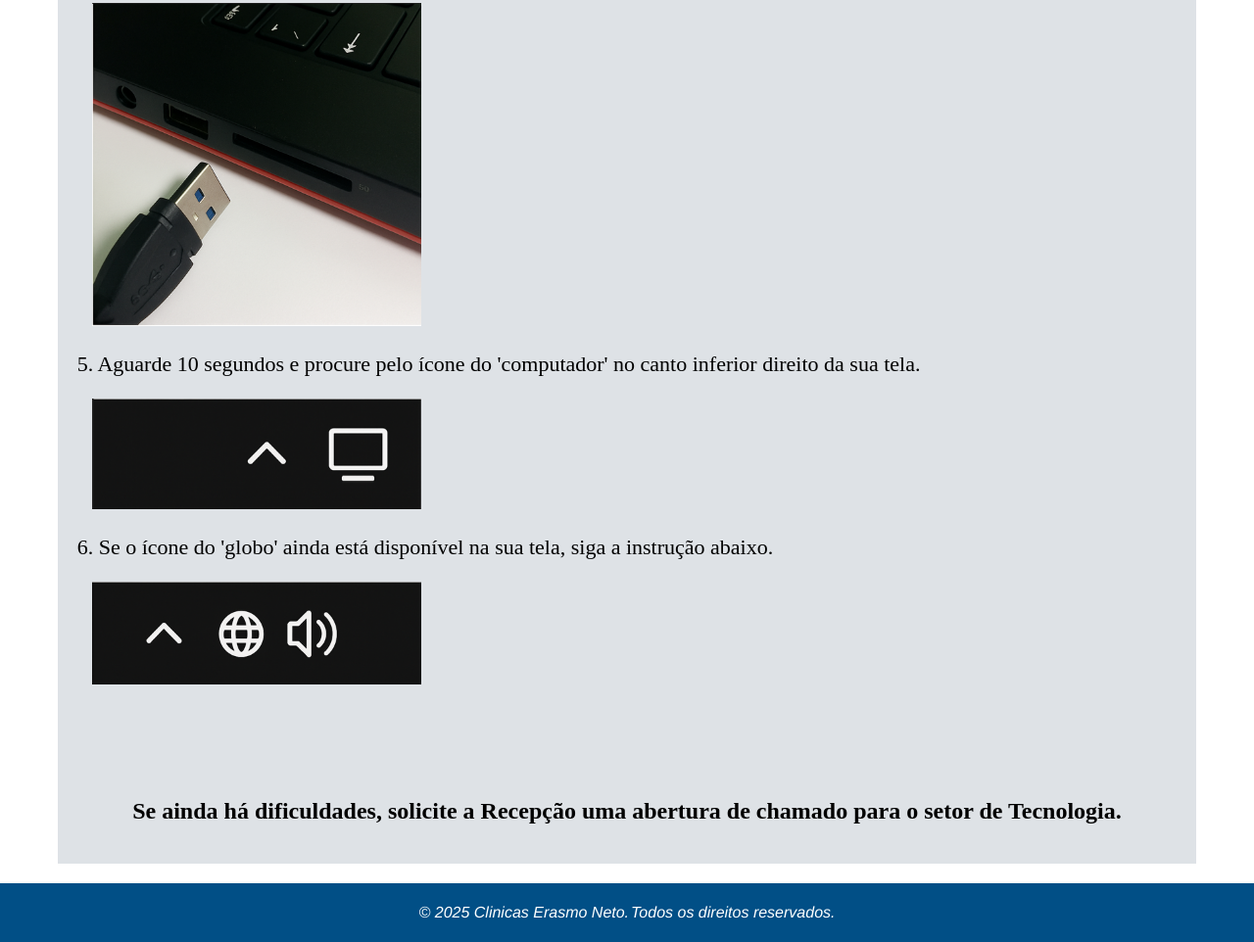
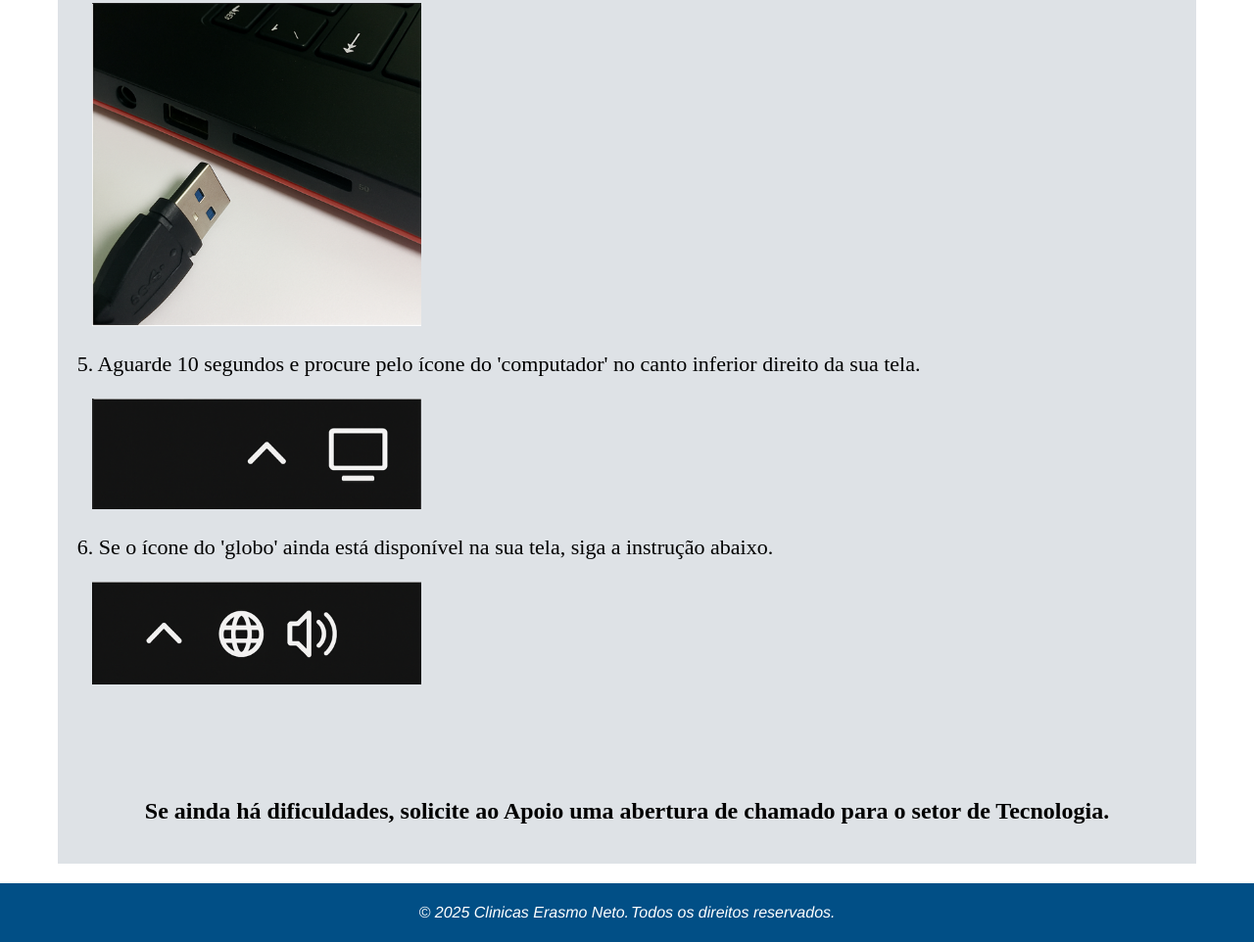
Before and after one commit to ProjetosDev1/Portal-Erasmo, a plain HTML site: page Internet.html in a window 1280 px wide. Shown: the part 1418-2380 px from the top of the page at 98% size. Drawn offline with Linux system fonts and the light colour scheme.

Commit message:
Update Internet.html

```diff
--- a/Internet.html
+++ b/Internet.html
@@ -48,7 +48,7 @@
                 <img src="images/Rede/icone_globo.png" alt="icone_globo"> <br>
 
 
-                <h2 style="text-align: center;">Se ainda há dificuldades, solicite a Recepção uma abertura de chamado para o setor de Tecnologia.</h2>
+                <h2 style="text-align: center;">Se ainda há dificuldades, solicite ao Apoio uma abertura de chamado para o setor de Tecnologia.</h2>
             </section>
         </article>
     </main>
```
